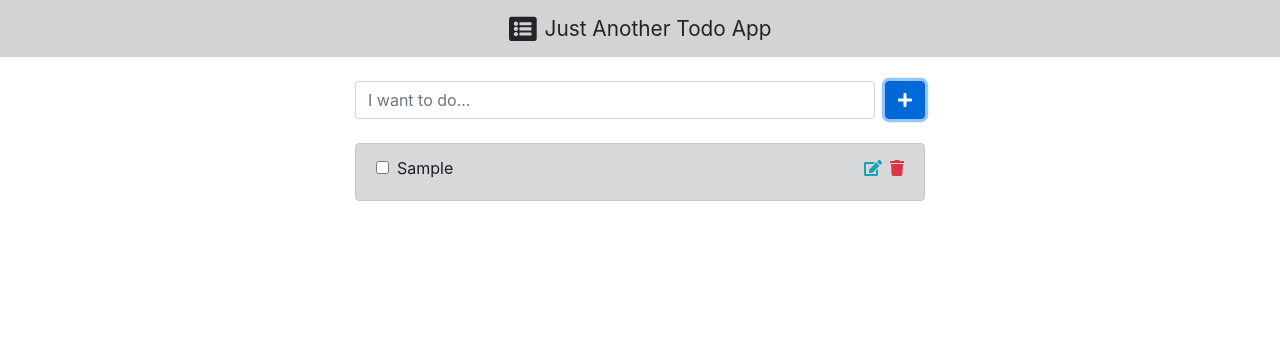
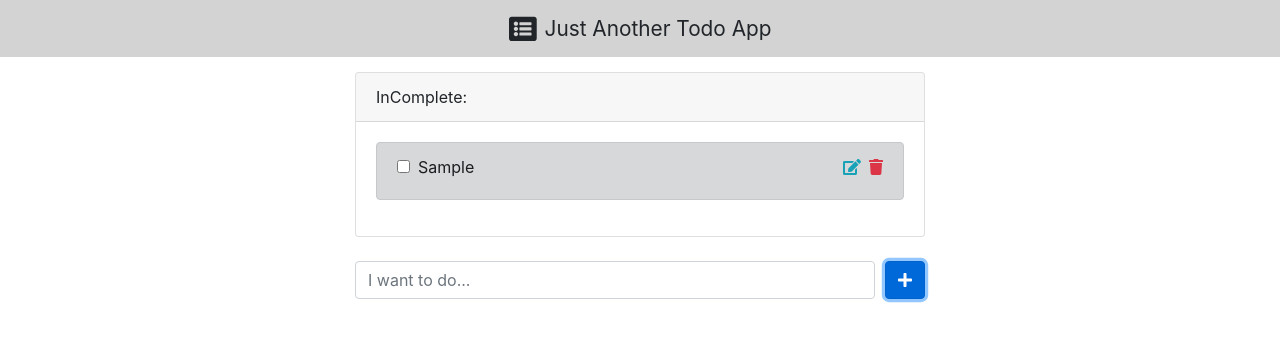
Before and after one commit to fuadkhan1996/todo-app, a React (Create React App) app: page / in a window 1280 px wide. Both pictures are taken after typing "Sample" into the empty fields and a click on the button "Add todo item". Shown: the top 342 px of the page. Built offline with nearby package versions, Linux system fonts and the light colour scheme.

Commit message:
Make navbar sticky and add completed/incomplete tasks blocks

```diff
--- a/src/App.js
+++ b/src/App.js
@@ -9,9 +9,10 @@ function App() {
   return (
     <div>
       <Header/>
-      <Container className="mt-4">
+      <Container className="mt-5">
         <TodoList />
       </Container>
+      <div className="mt-4"></div>
     </div>
   );
 }
--- a/src/Components/Header.css
+++ b/src/Components/Header.css
@@ -1,13 +1,8 @@
-.header__container {
-  display: flex;
-  justify-content: center;
-  align-items: center;
-  width: 100%;
-  height: 100%;
+.navbar-color {
   background: lightgrey;
 }
 
-.header__span {
+.header-span {
   margin: 0 0.2em;
   vertical-align: super;
   font-size: 1.3em;
--- a/src/Components/Header.js
+++ b/src/Components/Header.js
@@ -1,20 +1,19 @@
 import React from 'react';
 import { FontAwesomeIcon } from '@fortawesome/react-fontawesome';
 import { faListAlt } from '@fortawesome/free-solid-svg-icons';
+import { Container } from 'react-bootstrap';
 
 import './Header.css';
 
 const Header = () => (
-  <div>
-    <div className="header__container">
-      <nav className="navbar">
-        <span className="header__span navbar-brand">
-          <FontAwesomeIcon className="d-inline-block" icon={faListAlt} size="lg" alt="List emoji" />
+  <nav className="navbar fixed-top navbar-color">
+    <Container className="justify-content-center">
+      <span className="header-span navbar-brand">
+        <FontAwesomeIcon className="d-inline-block" icon={faListAlt} size="lg" alt="List emoji" />
         </span>
-        <span className="header__span">Just Another Todo App</span>
-      </nav>
-    </div>
-  </div>
+        <span className="header-span">Just Another Todo App</span>
+    </Container>
+  </nav>
 );
 
 export default Header;
--- a/src/Components/TodoList.js
+++ b/src/Components/TodoList.js
@@ -1,7 +1,7 @@
 import React, { useState } from 'react'
 import { FontAwesomeIcon } from '@fortawesome/react-fontawesome';
 import { faPlus, faTrash, faEdit } from '@fortawesome/free-solid-svg-icons';
-import { Row, Alert } from 'react-bootstrap'
+import { Row, Alert, Card } from 'react-bootstrap'
 import { v1 as uuidv1 } from 'uuid';
 
 const TodoList = () => {
@@ -20,7 +20,6 @@ const TodoList = () => {
       }])
 
       setItem('')
-      console.log(todoItems)
     }
   }
 
@@ -58,11 +57,71 @@ const TodoList = () => {
 
   }
 
+  const loadTodoItems = (todoItemsFlag) => {
+    return todoItems.map(todoItem => {
+      if(todoItem.mark === todoItemsFlag) {
+        return(
+          <Alert key={ todoItem.id } variant="dark">
+          <input
+            type="checkbox"
+            disabled={ todoItem.id === editEditItem.id }
+            checked={ todoItem.mark }
+            onChange={ () => markAsDone(todoItem.id) } />
+
+          { editEditItem.id === todoItem.id ?
+            (<input
+              className="ml-2"
+              type="text"
+              value={ editEditItem.value }
+              onChange={ (e) => setEditItem({ id: todoItem.id, value: e.target.value }) }
+              onKeyDown={(e) => updateItem(e, todoItem.id) }/>) :
+            (<label className="ml-2">{ todoItem.value }</label>) }
+
+          <Alert.Link
+            variant='light'
+            className="float-right"
+            disabled={ todoItem.id === editEditItem.id }
+            onClick={ () => setTodoItems(todoItems.filter(item => item.id !== todoItem.id))}>
+            <FontAwesomeIcon icon={ faTrash } className="text-danger"/>
+          </Alert.Link>
+
+          <Alert.Link
+            variant='light'
+            className="float-right mr-2"
+            disabled={ todoItem.id === editEditItem.id }
+            onClick={ () => setEditItem({ id: todoItem.id, value: todoItem.value }) }>
+            <FontAwesomeIcon icon={ faEdit } className="text-info"/>
+          </Alert.Link>
+        </Alert>
+        )
+      }
+      else {
+        return null;
+      }
+    })
+  }
+
   return (
     <Row className="justify-content-center">
       <div className="w-50">
+        <Card className={`mt-4 ${ !todoItems.some((item, index, array) => item.mark) && 'd-none' }`}>
+          <Card.Header>Completed: </Card.Header>
+
+          <Card.Body>
+            {loadTodoItems(true)}
+          </Card.Body>
+        </Card>
+
+        <Card className={`mt-4 ${ !todoItems.some((item, index, array) => !item.mark) && 'd-none' }`}>
+          <Card.Header>InComplete: </Card.Header>
+
+          <Card.Body>
+            {loadTodoItems(false)}
+          </Card.Body>
+        </Card>
+
         <form onSubmit = { submitForm }>
-          <div className="form-row">
+          <div className="form-row mt-4">
             <div className="col">
               <input
                 type="text"
@@ -87,42 +146,6 @@ const TodoList = () => {
             </div>
           </div>
         </form>
-
-        <div className="mt-4">
-          {todoItems.map(todoItem =>
-            <Alert key={ todoItem.id } variant="dark">
-              <input
-                type="checkbox"
-                disabled={ todoItem.id === editEditItem.id }
-                checked={ todoItem.mark }
-                onChange={ () => markAsDone(todoItem.id) } />
-
-              { editEditItem.id === todoItem.id ?
-                (<input
-                  type="text"
-                  value={ editEditItem.value }
-                  onChange={ (e) => setEditItem({ id: todoItem.id, value: e.target.value }) }
-                  onKeyDown={(e) => updateItem(e, todoItem.id) }/>) :
-                (<label className="ml-2">{ todoItem.value }</label>) }
-
-              <Alert.Link
-                variant='light'
-                className="float-right"
-                disabled={ todoItem.id === editEditItem.id }
-                onClick={ () => setTodoItems(todoItems.filter(item => item.id !== todoItem.id))}>
-                <FontAwesomeIcon icon={ faTrash } className="text-danger"/>
-              </Alert.Link>
-
-              <Alert.Link
-                variant='light'
-                className="float-right mr-2"
-                disabled={ todoItem.id === editEditItem.id }
-                onClick={ () => setEditItem({ id: todoItem.id, value: todoItem.value }) }>
-                <FontAwesomeIcon icon={ faEdit } className="text-info"/>
-              </Alert.Link>
-            </Alert>
-          )}
-        </div>
       </div>
     </Row>
   )
```
